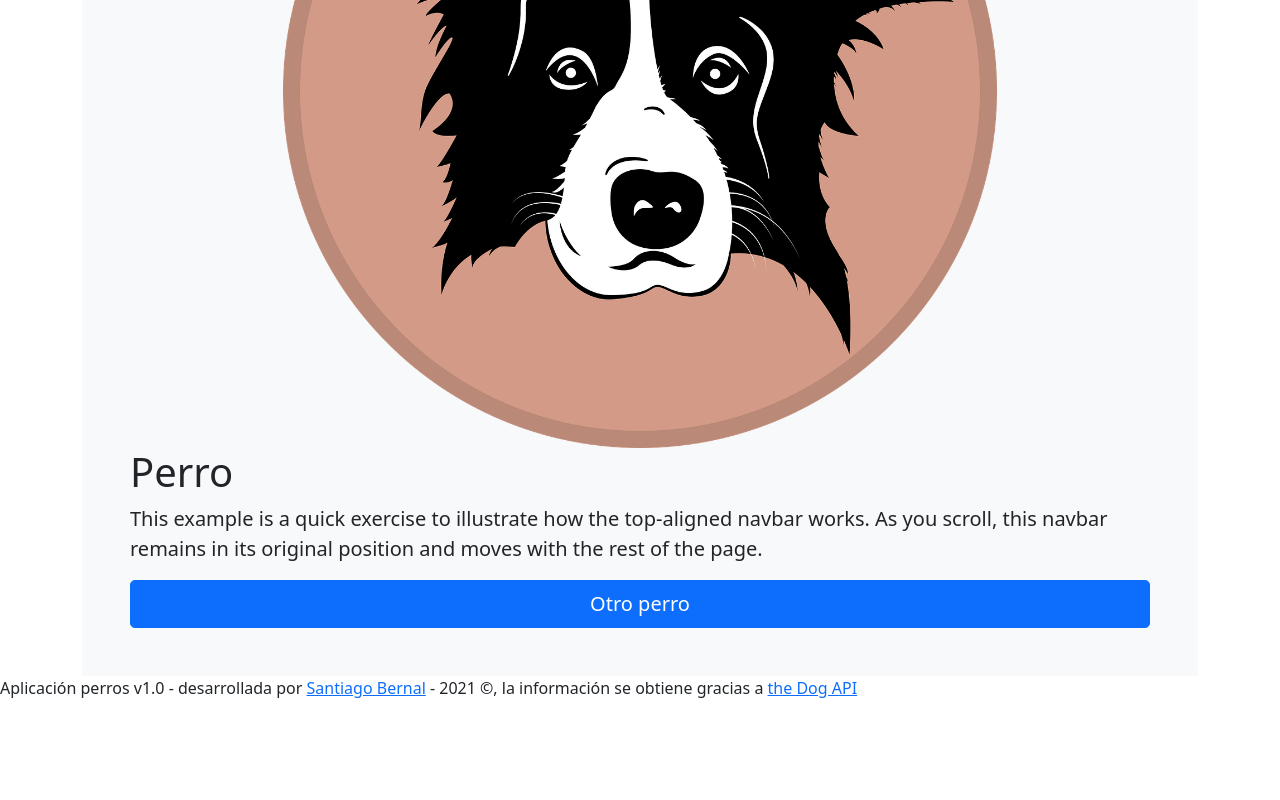
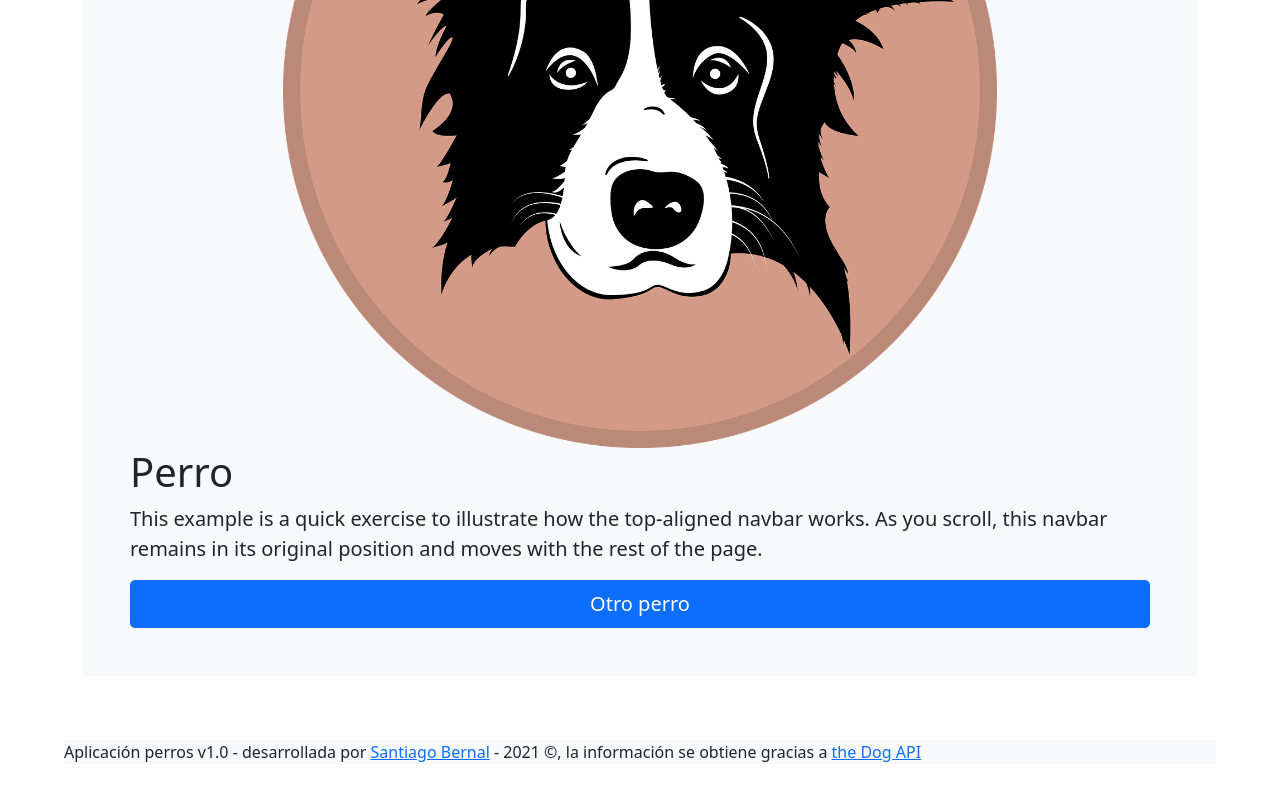
Before and after one commit to santiaguf/curso-javascript, a plain HTML site: page perros/index.html in a window 1280 px wide. Shown: the part 394-1194 px from the top of the page. Drawn offline with Linux system fonts and the light colour scheme.

Commit message:
footer with style

```diff
--- a/perros/index.html
+++ b/perros/index.html
@@ -15,6 +15,12 @@
 <link href="../assets/dist/css/bootstrap.min.css" rel="stylesheet">
 
     <style>
+
+      footer {
+        margin: 5% 5% 0 5%;
+        background-color: #f8f9fa;
+      }
+
       img {
         display: block;
         margin-left: auto;
```
